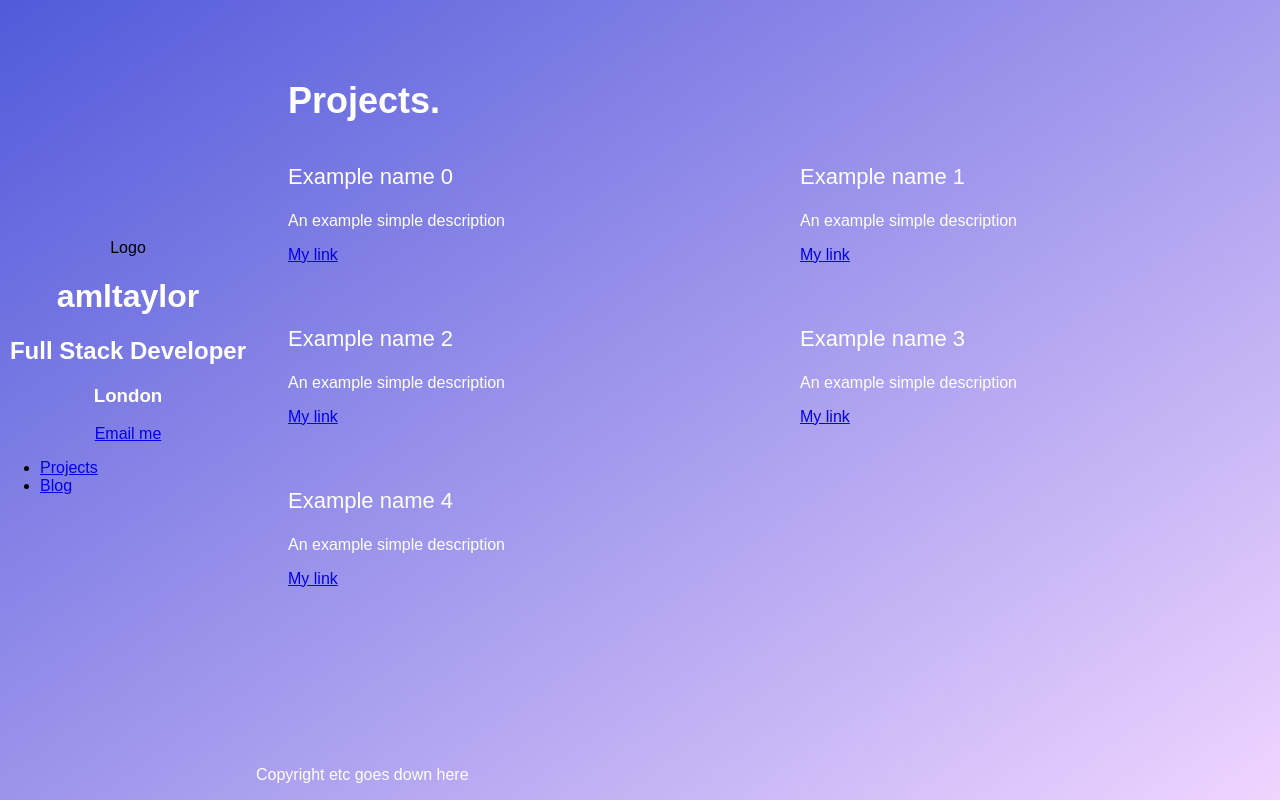
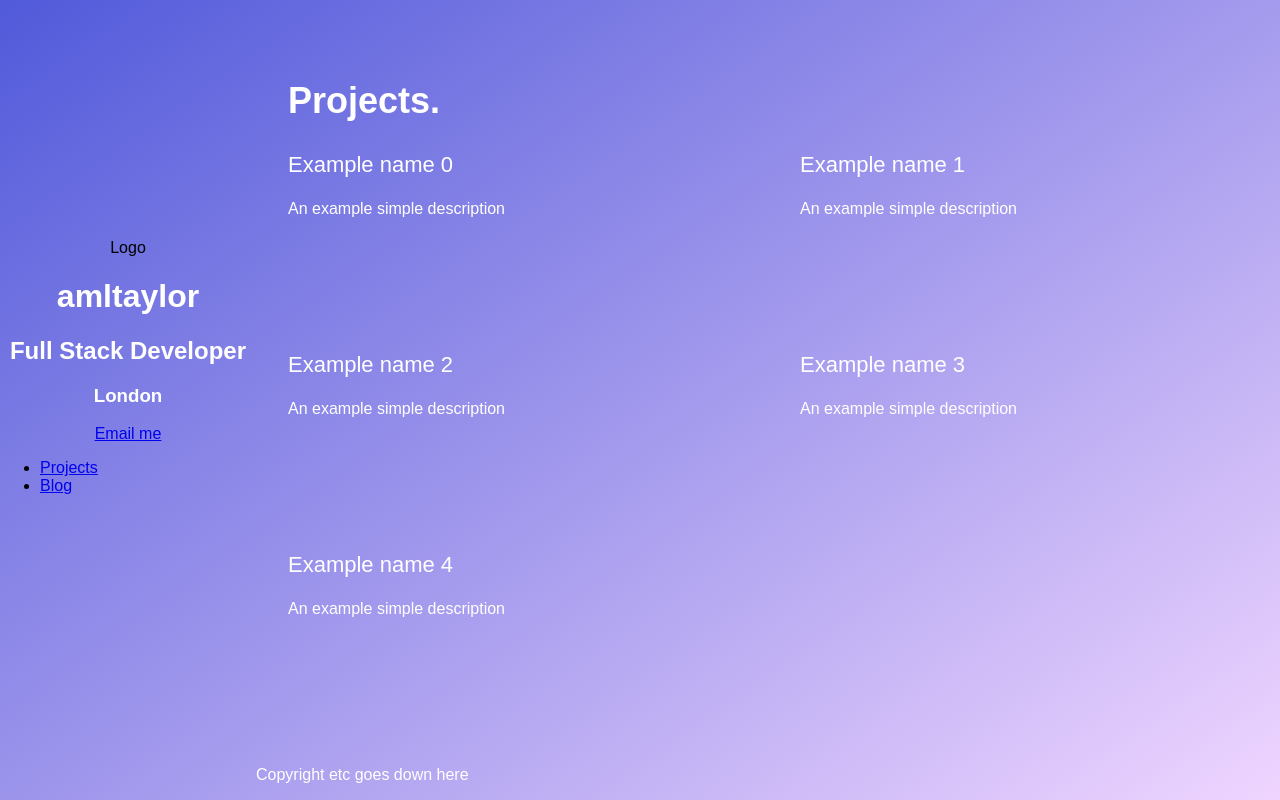
Before and after one commit to ataylor95/personal-site, a React (Create React App) app: page / in a window 1280 px wide. Built offline with nearby package versions, Linux system fonts and the light colour scheme.

Commit message:
general padding and margins for the cards

```diff
--- a/src/components/project-card/project-card.scss
+++ b/src/components/project-card/project-card.scss
@@ -1,8 +1,13 @@
 .project-card {
     display: block;
     width: 90%;
-    align-content: center;
-    padding: 2.5vh 2.5vw;
+    margin: 1vh 2.5vw 1vh 2.5vw;
+    text-decoration: none;
+    padding-bottom: 5vh;
+
+    @media (min-width: $screen-sm) {
+        padding-bottom: 10vh;
+    }
 
     &__name {
         font-size: 22px;
--- a/src/components/project-card/project-card.tsx
+++ b/src/components/project-card/project-card.tsx
@@ -8,11 +8,12 @@ interface cardProps {
 
 const ProjectCard: React.FC<cardProps> = (props) => {
     return (
-        <section className="project-card">
-          <div className="project-card__name"><p>{props.name}</p></div>
-          <div className="project-card__description"><p>{props.description}</p></div>
-          <div className="project-card__link"><a href={props.link}>My link</a></div>
-        </section>
+
+          <a className="project-card" href={props.link}>
+                <div className="project-card__name"><p>{props.name}</p></div>
+                <div className="project-card__description"><p>{props.description}</p></div>
+          </a>
+
     );
 }
 
```
